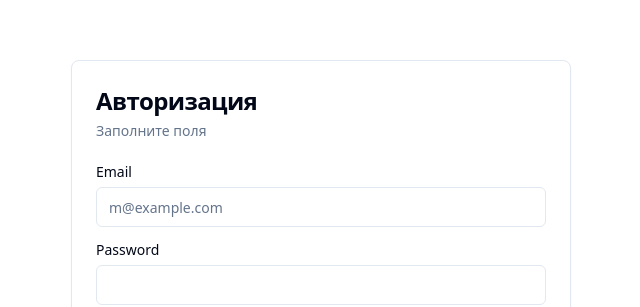
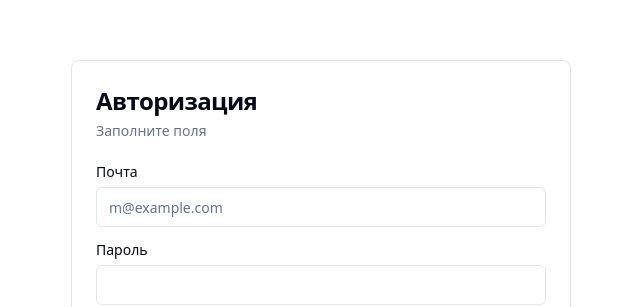
Before and after one commit to ashenoooone/timetracker, a Next.js app in the folder timetracker-frontend/: page /login in a window 1280 px wide. Shown: the part 138-445 px from the top of the page, without its empty margins (319-959 px from the left). Built offline with nearby package versions, Linux system fonts and the light colour scheme.

Commit message:
wip login page

```diff
--- a/timetracker-frontend/src/features/loginUser/ui/LoginUser/LoginUser.tsx
+++ b/timetracker-frontend/src/features/loginUser/ui/LoginUser/LoginUser.tsx
@@ -54,11 +54,11 @@ export const LoginUser = (props: LoginUserProps) => {
       </CardHeader>
       <CardContent className="grid gap-4">
         <div className="grid gap-2">
-          <Label htmlFor="email">Email</Label>
+          <Label htmlFor="email">Почта</Label>
           <Input id="email" type="email" placeholder="m@example.com" />
         </div>
         <div className="grid gap-2">
-          <Label htmlFor="password">Password</Label>
+          <Label htmlFor="password">Пароль</Label>
           <Input id="password" type="password" />
         </div>
       </CardContent>
```
